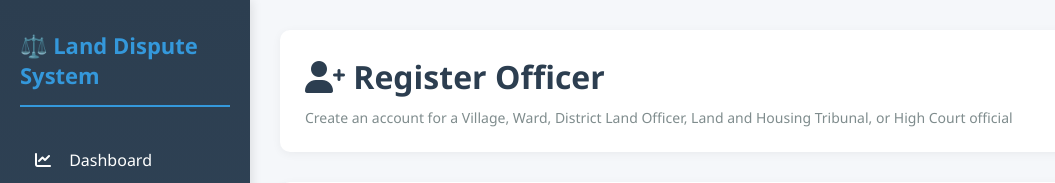
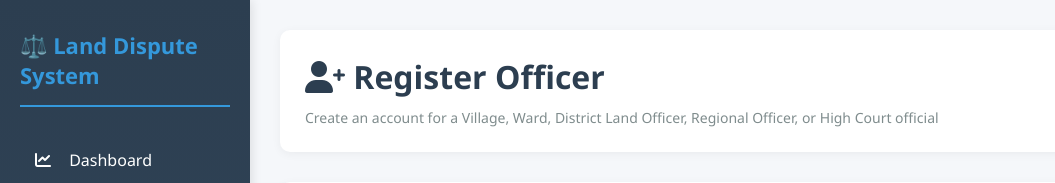
Before and after one commit to Eliot1001/land-_dispute_system, a Django app: page /officers/register/ in a window 1280 px wide. Shown: the top 183 px of the page, without its empty margins (0-1055 px from the left). Run offline with Django 5.2, Linux system fonts and the light colour scheme; the visitor is signed in with stand-in values (Sample User, id 1).

Commit message:
Rename Land and Housing Tribunal level to Regional Officer
Includes a data migration that converts any existing officers/cases
still on the old land_housing_tribunal value over to regional.

```diff
--- a/backend/landsystem/models.py
+++ b/backend/landsystem/models.py
@@ -37,7 +37,7 @@ class OfficerProfile(models.Model):
         ('village', 'Village Officer'),
         ('ward', 'Ward Officer'),
         ('district_land_officer', 'District Land Officer'),
-        ('land_housing_tribunal', 'Land and Housing Tribunal'),
+        ('regional', 'Regional Officer'),
         ('high_court', 'High Court'),
     ]
 
--- a/backend/landsystem/templates/register_officer.html
+++ b/backend/landsystem/templates/register_officer.html
@@ -249,7 +249,7 @@
         <div class="main-content">
             <div class="header">
                 <h1><i class="fas fa-user-plus"></i> Register Officer</h1>
-                <p>Create an account for a Village, Ward, District Land Officer, Land and Housing Tribunal, or High Court official</p>
+                <p>Create an account for a Village, Ward, District Land Officer, Regional Officer, or High Court official</p>
             </div>
 
             {% if error %}
--- a/backend/landsystem/views.py
+++ b/backend/landsystem/views.py
@@ -14,7 +14,7 @@ import math
 
 # Escalation hierarchy, lowest to highest. Matches OfficerProfile.LEVEL_CHOICES
 # and Case.LEVEL_CHOICES.
-LEVEL_ORDER = ['village', 'ward', 'district_land_officer', 'land_housing_tribunal', 'high_court']
+LEVEL_ORDER = ['village', 'ward', 'district_land_officer', 'regional', 'high_court']
 
 
 # Region coordinates for mapping
```
Also changed, not shown: backend/landsystem/migrations/0006_alter_case_current_level_alter_officerprofile_level.py (added).
